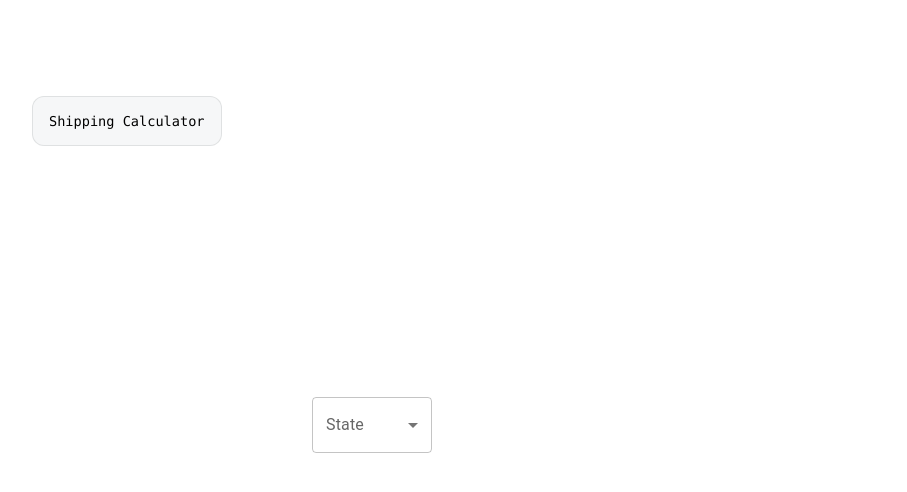
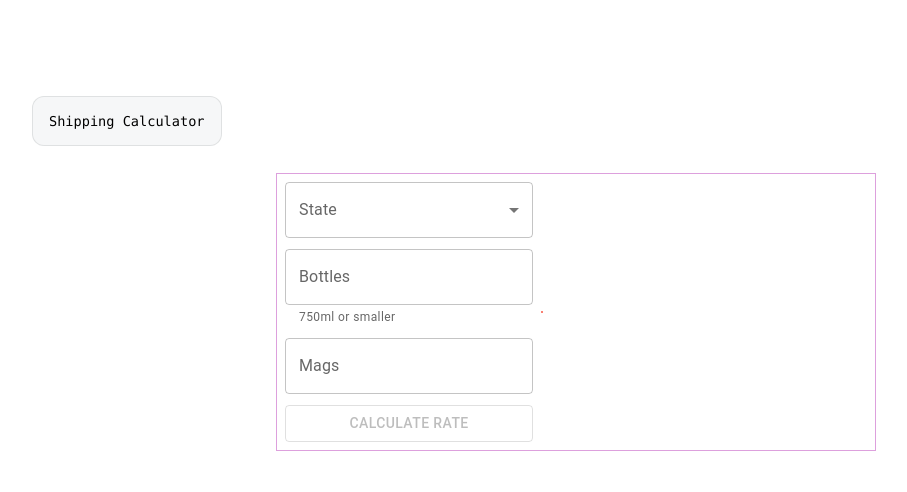
Before and after one commit to max-deathray/shipping-calculator, a Next.js app: page / in a window 1280 px wide. Shown: the top 492 px of the page, without its empty margins (64-971 px from the left). Built offline with nearby package versions, Linux system fonts and the light colour scheme.

Commit message:
Some more setup.

```diff
--- a/app/page.module.css
+++ b/app/page.module.css
@@ -234,8 +234,29 @@
   }
 }
 
-.center {
-  width: 50%;
+.tool {
+  width: 600px;
   display: flex;
   align-items: center;
+  border: solid 1px plum;
 }
+
+.state {
+  margin-bottom: 1rem;
+}
+
+.fields {
+  height: 260px;
+  display: flex;
+  flex-direction: column;
+  justify-content: space-between;
+  /* border: solid 1px lime; */
+}
+
+.regionInfo {
+  border: 1px solid salmon;
+}
+
+.rate {
+  height: 200px;
+}
--- a/app/page.tsx
+++ b/app/page.tsx
@@ -2,7 +2,9 @@
 import { useState, useEffect } from "react";
 import { InputLabel, MenuItem } from "@mui/material";
 import Select, { SelectChangeEvent } from "@mui/material/Select";
+import TextField from "@mui/material/TextField";
 import FormControl from "@mui/material/FormControl";
+import Button from "@mui/material/Button";
 import { timeInTransitByState, StateData, states } from "./data/stateData";
 import styles from "./page.module.css";
 
@@ -10,8 +12,12 @@ const Home = () => {
   const [state, setState] = useState<string>("");
   const [stateData, setStateData] = useState<StateData | "">("");
 
-  const [bottleCount, setBottleCount] = useState<number | null>(null);
-  const [magCount, setMagCount] = useState<number | null>(null);
+  const [bottleCount, setBottleCount] = useState<string>("");
+  const [magCount, setMagCount] = useState<string>("");
+
+  const [shippingRate, setShippingRate] = useState<any>(null);
+
+  const canCalculate = !!(state && (bottleCount || magCount)); // also add logic about being able to ship there
 
   useEffect(() => {
     if (!state) return;
@@ -27,16 +33,22 @@ const Home = () => {
       <div className={styles.description}>
         <p>Shipping Calculator</p>
       </div>
-      <div className={styles.center}>
+      <div className={styles.tool}>
+        <form
+          onSubmit={(e) => {
+            e.preventDefault();
+            console.log({ bottleCount, magCount, state });
+            setShippingRate("testing!");
+          }}
+        >
           <FormControl sx={{ m: 1, minWidth: 120 }}>
             <InputLabel id="state">State</InputLabel>
+            <div className={styles.fields}>
               <Select
                 defaultValue=""
                 id="state"
                 label="state"
-            onChange={(event: SelectChangeEvent) =>
-              setState(event.target.value)
-            }
+                onChange={(e: SelectChangeEvent) => setState(e.target.value)}
               >
                 {states.map((state) => (
                   <MenuItem key={state} value={state}>
@@ -44,14 +56,38 @@ const Home = () => {
                   </MenuItem>
                 ))}
               </Select>
+
+              <TextField
+                id="bottle-count"
+                label="Bottles"
+                className={styles.input}
+                onChange={(e) => setBottleCount(e.target.value)}
+                helperText="750ml or smaller"
+              />
+              <TextField
+                id="mag-count"
+                label="Mags"
+                className={styles.input}
+                onChange={(e) => setMagCount(e.target.value)}
+              />
+              <Button type="submit" variant="outlined" disabled={!canCalculate}>
+                Calculate Rate
+              </Button>
+            </div>
           </FormControl>
-
+        </form>
+        <div className={styles.regionInfo}>
           {stateData ? (
-          <div>
-            {stateData.daysInTransit} | {stateData.notes}
+            <>
+              <div>Days in transit: {stateData.daysInTransit}</div>
+              {stateData.notes ? <div>{stateData.notes}</div> : null}
+            </>
+          ) : null}
         </div>
-        ) : null}
         <div />
+      </div>
+      <div className={styles.rate}>
+        {shippingRate ? <>Shipping Rate: {shippingRate}</> : null}
       </div>
       <div />
     </main>
```
Lines whose indentation alone changed are shown as unchanged.
